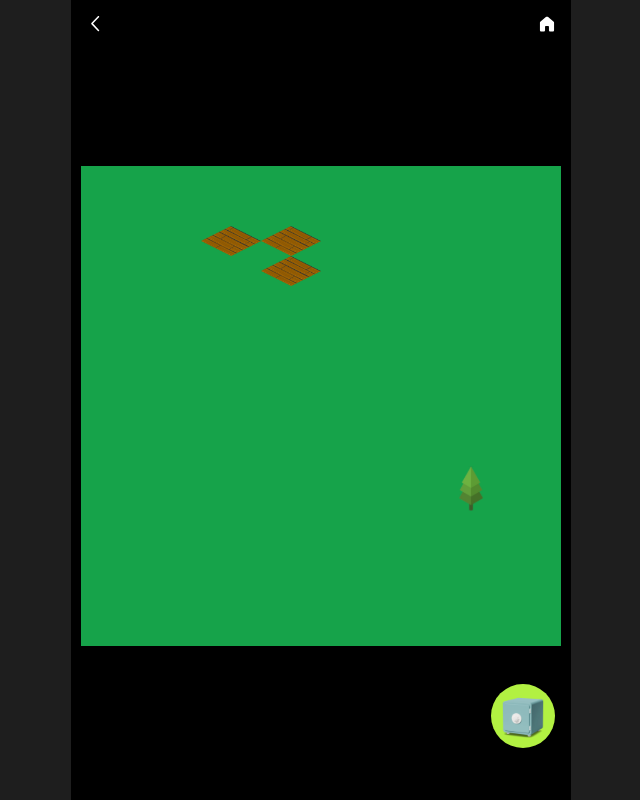
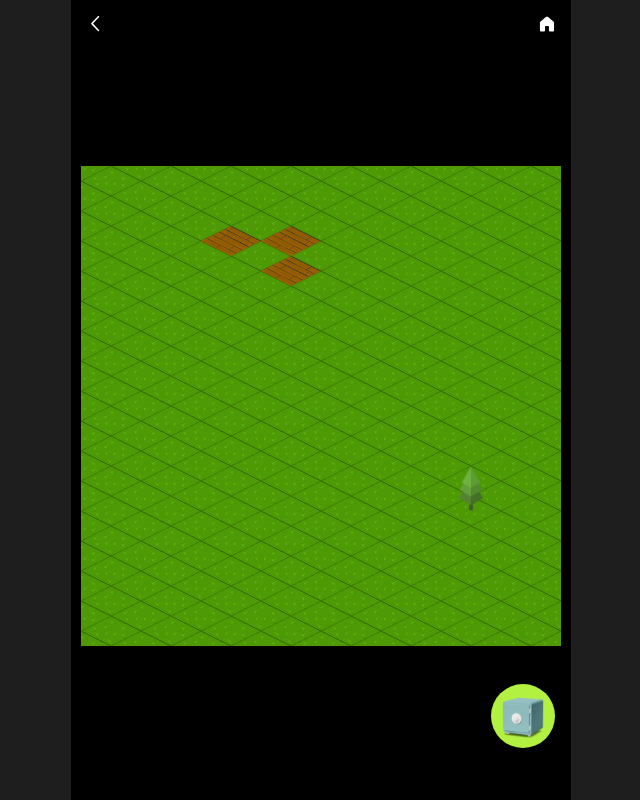
Before and after one commit to Chaemin-L/plantify-client, a Next.js app: page /forest/my in a window 1280 px wide. Shown: the whole page, without its empty margins (319-959 px from the left). Built offline with nearby package versions, Linux system fonts and the light colour scheme.

Commit message:
fix: 숲꾸 기본 배경을 풀밭 이미지로 변경

```diff
--- a/src/app/forest/my/page.tsx
+++ b/src/app/forest/my/page.tsx
@@ -113,13 +113,22 @@ export default function Page() {
         "relative -mx-4 flex flex-col gap-3 h-full justify-center"
       )}
     >
+      <div>
+        {/** sky */}
+        {/* <div
+          className="h-32 bg-blue-300 mx-auto"
+          style={{ width: cellWidth * CELL_COL_CNT }}
+        /> */}
         {/** Field */}
         <div
-        className="bg-green-600 mx-auto p-auto"
+          className="mx-auto p-auto"
           style={{
             width: cellWidth * CELL_COL_CNT,
+            background: "url(/temp/forest/ground-item1.png) repeat center",
+            backgroundSize: `${cellWidth}px ${cellHeight}px `,
           }}
         >
+          {/** Draggable Field */}
           <div className="relative flex flex-wrap">
             {items.map((item, idx) => (
               <DraggableItem
@@ -149,41 +158,45 @@ export default function Page() {
             {Array(CELL_COL_CNT * CELL_ROW_CNT)
               .fill(0)
               .map((_, idx) => (
-              <div key={idx} className="flex shrink-0 opacity-40">
+                <div key={idx} className=" flex shrink-0">
                   <div
-                  className="box-border w-0 h-0"
+                    className="relative"
                     style={{
-                    ...(editMode
-                      ? {
+                      width: cellWidth,
+                      height: cellHeight,
+                      background:
+                        "url(/temp/forest/ground-item1.png) repeat center",
+                      backgroundSize: `${cellWidth}px ${cellHeight}px `,
+                    }}
+                  >
+                    {editMode && (
+                      <div className="absolute top-0 left-0 flex">
+                        <div
+                          className="box-border border-transparent w-0 h-0 opacity-20"
+                          style={{
                             borderTop: `${cellHeight / 2}px solid transparent`,
                             borderRight: `${cellHeight}px solid white`,
-                          borderBottom: `${cellHeight / 2}px solid transparent`,
-                        }
-                      : {
-                          borderTop: `${cellHeight / 2}px solid transparent`,
-                          borderRight: `${cellHeight}px solid transparent`,
-                          borderBottom: `${cellHeight / 2}px solid transparent`,
-                        }),
+                            borderBottom: `${
+                              cellHeight / 2
+                            }px solid transparent`,
                           }}
                         />
                         <div
-                  className="box-border border-transparent w-0 h-0"
+                          className="box-border border-transparent w-0 h-0 opacity-20"
                           style={{
-                    ...(editMode
-                      ? {
                             borderTop: `${cellHeight / 2}px solid transparent`,
                             borderLeft: `${cellHeight}px solid white`,
-                          borderBottom: `${cellHeight / 2}px solid transparent`,
-                        }
-                      : {
-                          borderTop: `${cellHeight / 2}px solid transparent`,
-                          borderLeft: `${cellHeight}px solid transparent`,
-                          borderBottom: `${cellHeight / 2}px solid transparent`,
-                        }),
+                            borderBottom: `${
+                              cellHeight / 2
+                            }px solid transparent`,
                           }}
                         />
                       </div>
+                    )}
+                  </div>
+                </div>
               ))}
+          </div>
         </div>
       </div>
 
```
Lines whose indentation alone changed are shown as unchanged.
